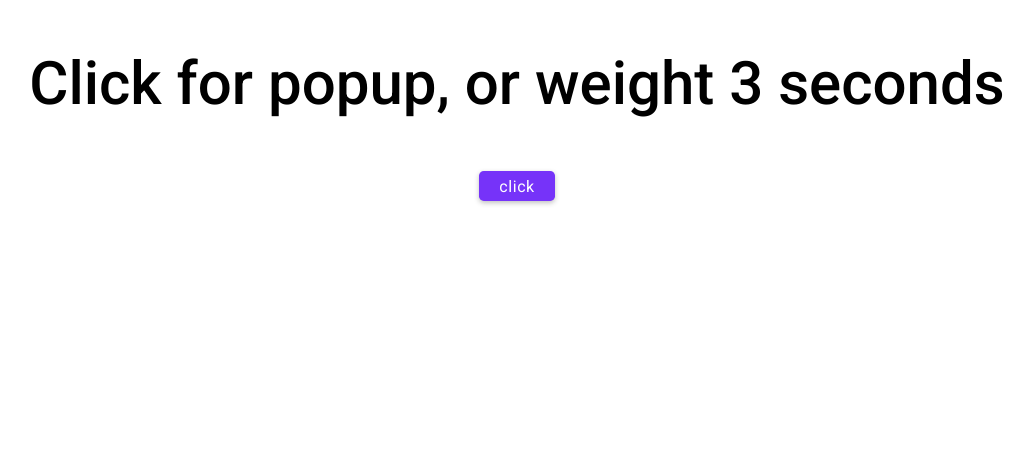
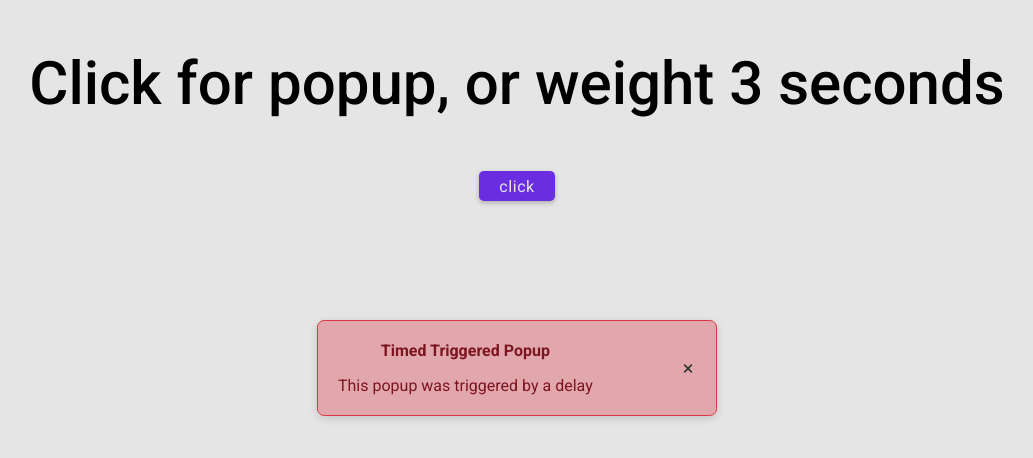
Before and after one commit to ArfinHasib/React-Projects, a React (Create React App) app: page / in a window 1280 px wide. Shown: the top 458 px of the page, without its empty margins (123-1156 px from the left). Built offline with nearby package versions, Linux system fonts and the light colour scheme.

Commit message:
11-MagicPopup(Time Triggered popup)

```diff
--- a/src/projects/11-MagicPopUp/PopupApp.jsx
+++ b/src/projects/11-MagicPopUp/PopupApp.jsx
@@ -1,29 +1,56 @@
-import React, { useState } from 'react';
+import React, { useState, useEffect } from 'react';
 import Popup from '../components/Popup.component';
 import Button from '../components/Button';
 import Title from '../components/Title';
 
 export default function PopupApp() {
    const [trigger, setTrigger] = useState(false);
+   const [timeTrigger, setTimeTrigger] = useState(false);
+   const [waringTrigger, setWaringTrigger] = useState(false);
 
    const handleTrigger = () => {
       console.log('trigger');
       setTrigger(true);
    };
 
+   useEffect(() => {
+      setTimeout(() => {
+         setTimeTrigger(true);
+      }, 3000);
+      setTimeout(() => {
+         setWaringTrigger(true);
+      }, 8000);
+   }, []);
+
    return (
       <div className='text-center'>
          <Title text='Click for popup, or weight 3 seconds' />
 
          <Button btnClass='btn-primary' onClick={handleTrigger} />
-         {trigger && (
+
          <Popup
             type={'alert-info'}
             title='Triggered Popup'
             text='This popup was triggered by a button'
             handleClose={() => setTrigger(false)}
+            trigger={trigger}
          />
-         )}
+
+         <Popup
+            type={'alert-danger'}
+            title='Timed Triggered Popup'
+            text='This popup was triggered by a delay'
+            handleClose={() => setTimeTrigger(false)}
+            trigger={timeTrigger}
+         />
+
+         <Popup
+            type={'alert-warning'}
+            title='Timed Triggered Popup'
+            text='This popup was triggered by a delay'
+            handleClose={() => setWaringTrigger(false)}
+            trigger={waringTrigger}
+         />
       </div>
    );
 }
--- a/src/projects/components/Popup.component.jsx
+++ b/src/projects/components/Popup.component.jsx
@@ -1,7 +1,7 @@
 import React from 'react';
 import Button from '../components/Button';
 
-export default function Popup({ type, title, text, handleClose }) {
+export default function Popup({ type, title, text, handleClose, trigger }) {
    const popupContainer = {
       position: 'absolute',
       top: '0',
@@ -17,6 +17,7 @@ export default function Popup({ type, title, text, handleClose }) {
    };
 
    return (
+      trigger && (
          <div style={popupContainer}>
             <div className={`${type}`} style={popupStyle}>
                <div className='alert-close'>
@@ -32,5 +33,6 @@ export default function Popup({ type, title, text, handleClose }) {
                </div>
             </div>
          </div>
+      )
    );
 }
```
Lines whose indentation alone changed are shown as unchanged.
